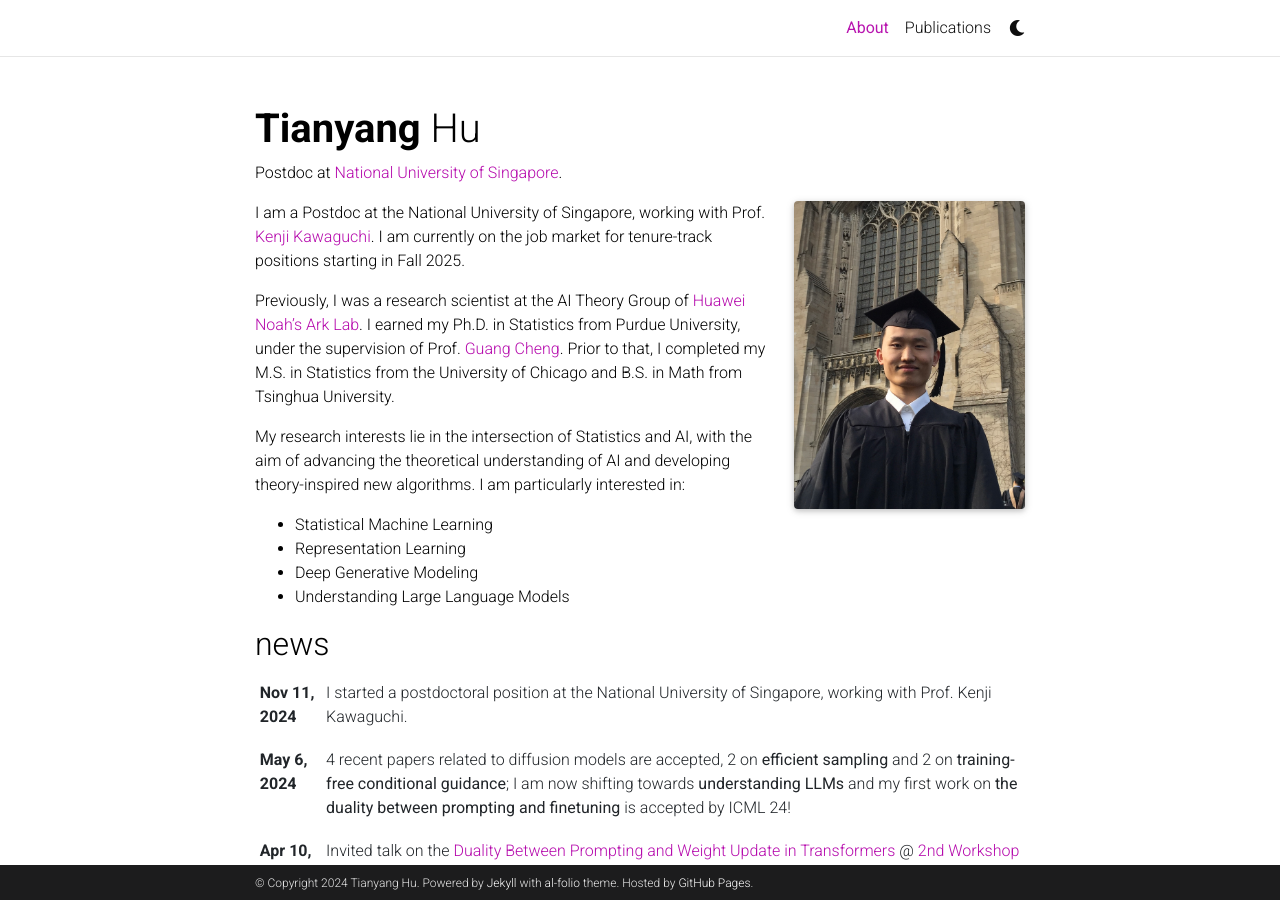
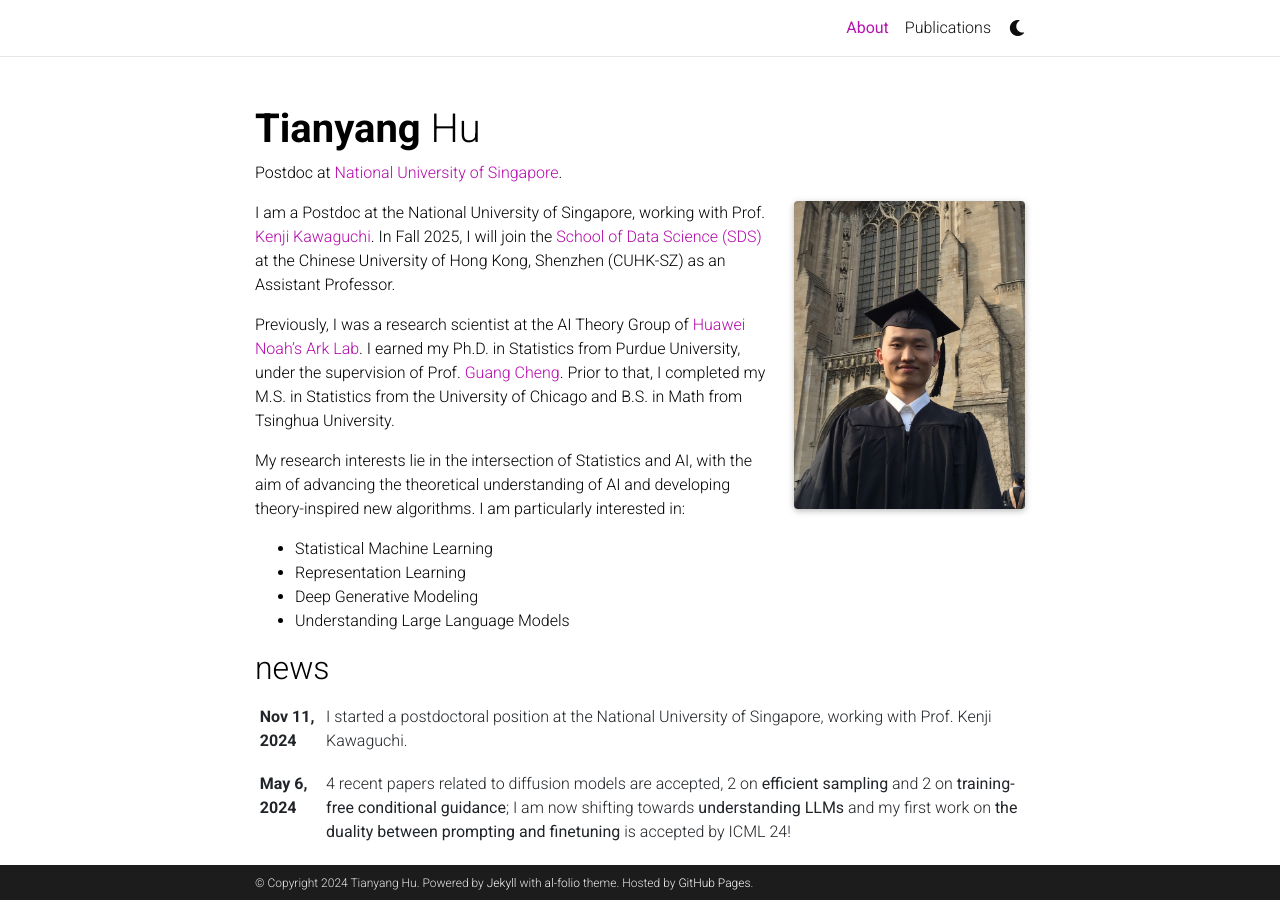
Before and after one commit to hu-tianyang/hu-tianyang.github.io, a Jekyll site: the page built from _pages/about.md, in a window 1280 px wide and 900 px high. Built offline with Jekyll 4.4.1, drawn with Linux system fonts in a browser that asks for light colours; full-size pictures stand in for the smaller copies a plugin makes; comment, search, counter and statistics services are not loaded; a style sheet for code colours, icons or effects is not loaded.

Commit message:
Update about.md

```diff
--- a/_pages/about.md
+++ b/_pages/about.md
@@ -16,7 +16,7 @@
 social: true  # includes social icons at the bottom of the page
 ---
 
-I am a Postdoc at the National University of Singapore, working with Prof. [Kenji Kawaguchi](https://ml.comp.nus.edu.sg/). I am currently on the job market for tenure-track positions starting in Fall 2025.
+I am a Postdoc at the National University of Singapore, working with Prof. [Kenji Kawaguchi](https://ml.comp.nus.edu.sg/). In Fall 2025, I will join the [School of Data Science (SDS)](https://sds.cuhk.edu.cn/en) at the Chinese University of Hong Kong, Shenzhen (CUHK-SZ) as an Assistant Professor.
 
 Previously, I was a research scientist at the AI Theory Group of [Huawei Noah’s Ark Lab](http://dev3.noahlab.com.hk/).
 I earned my Ph.D. in Statistics from Purdue University, under the supervision of Prof. [Guang Cheng](http://www.stat.ucla.edu/~guangcheng/). Prior to that, I completed my M.S. in Statistics from the University of Chicago and B.S. in Math from Tsinghua University.
```
